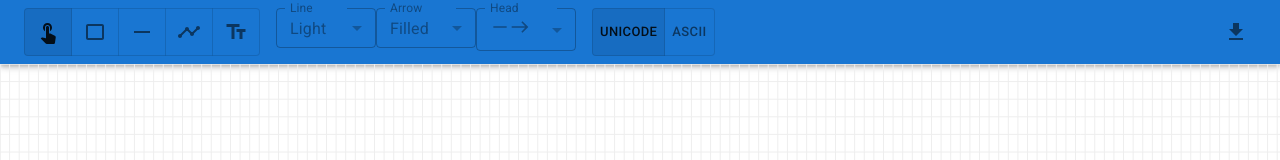
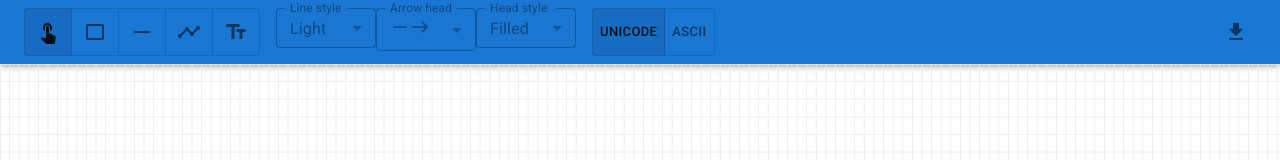
Before and after one commit to hhourani27/asciip, a React (Create React App) app: page / in a window 1280 px wide. Shown: the top 160 px of the page. Built offline with nearby package versions, Linux system fonts and the light colour scheme.

Commit message:
improve select labels

```diff
--- a/src/components/toolbar/ToolbarStyles.tsx
+++ b/src/components/toolbar/ToolbarStyles.tsx
@@ -161,7 +161,7 @@ export function ToolbarStyles(): JSX.Element {
         sx={{ minWidth: "100px" }}
         disabled={!isLineStyleSelectEnabled()}
       >
-        <InputLabel id="line-style-label">Line</InputLabel>
+        <InputLabel id="line-style-label">Line style</InputLabel>
         <Select
           labelId="line-style-label"
           id="line-style"
@@ -177,27 +177,9 @@ export function ToolbarStyles(): JSX.Element {
       <FormControl
         size="small"
         sx={{ minWidth: "100px" }}
-        disabled={!isArrowStyleSelectEnabled()}
-      >
-        <InputLabel id="arrow-style-label">Arrow</InputLabel>
-        <Select
-          labelId="arrow-style-label"
-          id="arrow-style"
-          value={globalStyle.arrowStyle}
-          label="Arrow style"
-          onChange={handleArrowStyleChange}
-        >
-          <MenuItem value={"FILLED"}>Filled</MenuItem>
-          <MenuItem value={"ASCII"}>ASCII</MenuItem>
-          <MenuItem value={"OUTLINED"}>Outlined</MenuItem>
-        </Select>
-      </FormControl>
-      <FormControl
-        size="small"
-        sx={{ minWidth: "100px" }}
         disabled={!isArrowHeadSelectEnabled()}
       >
-        <InputLabel id="arrow-head-label">Head</InputLabel>
+        <InputLabel id="arrow-head-label">Arrow head</InputLabel>
         <Select
           labelId="arrow-head-label"
           id="arrow-head"
@@ -223,6 +205,24 @@ export function ToolbarStyles(): JSX.Element {
           </MenuItem>
         </Select>
       </FormControl>
+      <FormControl
+        size="small"
+        sx={{ minWidth: "100px" }}
+        disabled={!isArrowStyleSelectEnabled()}
+      >
+        <InputLabel id="arrow-style-label">Head style</InputLabel>
+        <Select
+          labelId="arrow-style-label"
+          id="arrow-style"
+          value={globalStyle.arrowStyle}
+          label="Arrow style"
+          onChange={handleArrowStyleChange}
+        >
+          <MenuItem value={"FILLED"}>Filled</MenuItem>
+          <MenuItem value={"ASCII"}>ASCII</MenuItem>
+          <MenuItem value={"OUTLINED"}>Outlined</MenuItem>
+        </Select>
+      </FormControl>
     </Box>
   );
 }
```
